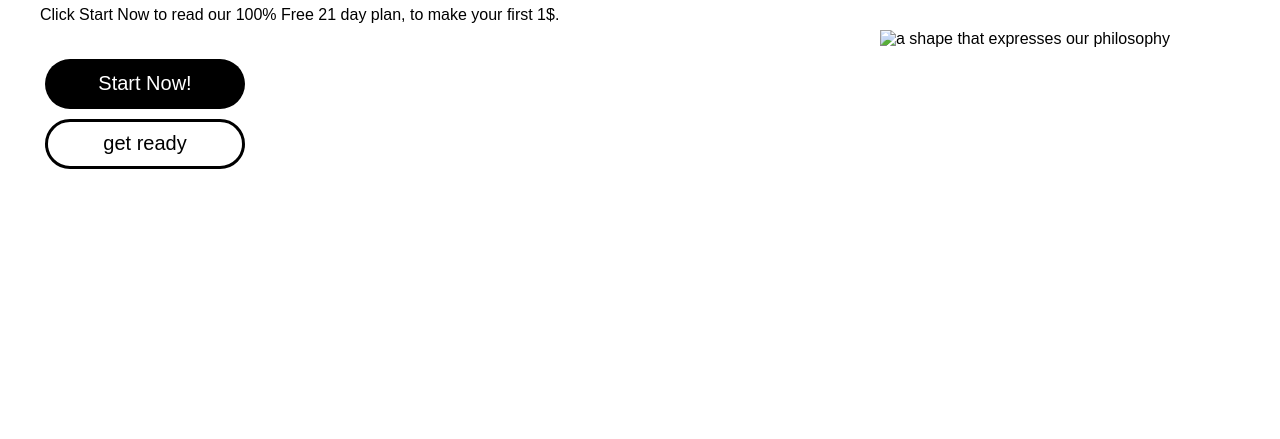
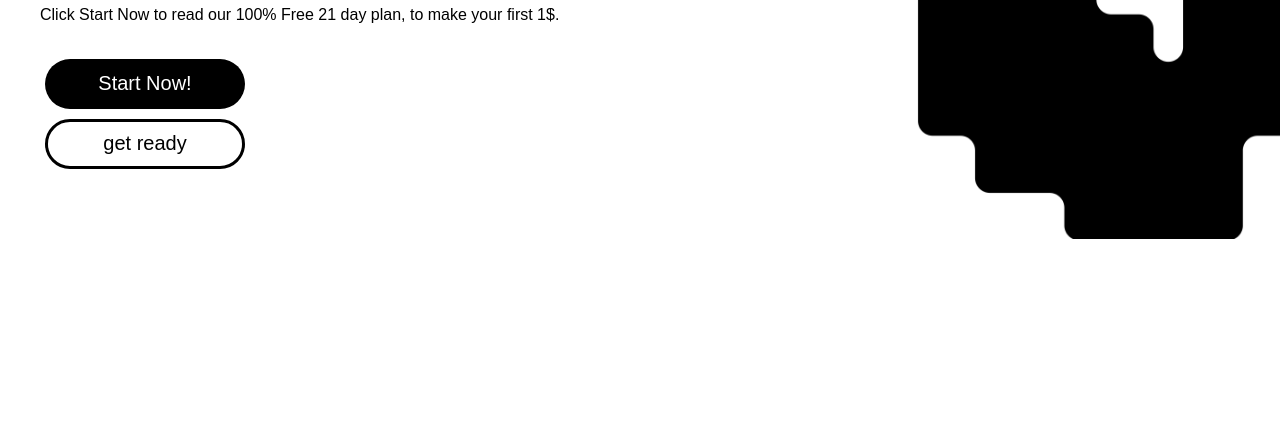
Before and after one commit to Tgkiddo666/InnerGeme, a plain HTML site: page index.html in a window 1280 px wide. Shown: the part 461-900 px from the top of the page. Drawn offline with Linux system fonts and the light colour scheme; the site is published under a folder, as on GitHub Pages, so addresses that start at the root find nothing.

Commit message:
Update index.html

```diff
--- a/index.html
+++ b/index.html
@@ -40,7 +40,7 @@
       <button id="but1">get ready</button>
     </div>
 
-    <img class="ima" src="/settings/images/solid/hero.png" alt="a shape that expresses our philosophy">
+    <img class="ima" src="settings/images/solid/hero.png" alt="a shape that expresses our philosophy">
 
   </div>
 
```
